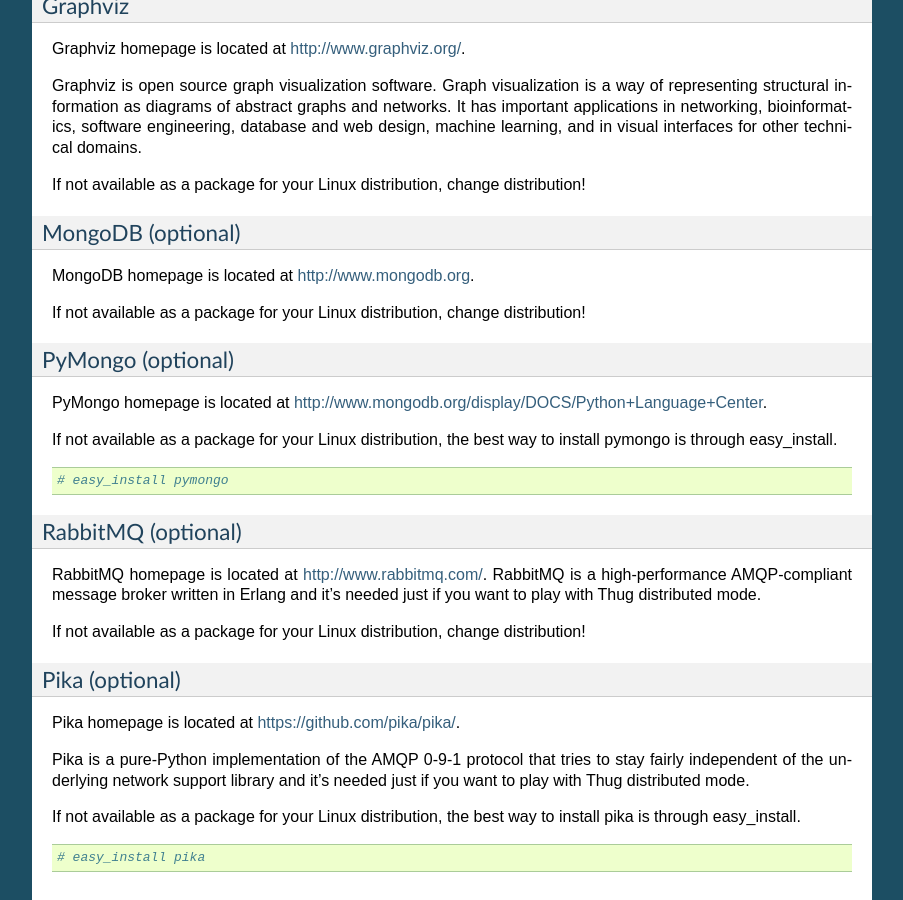
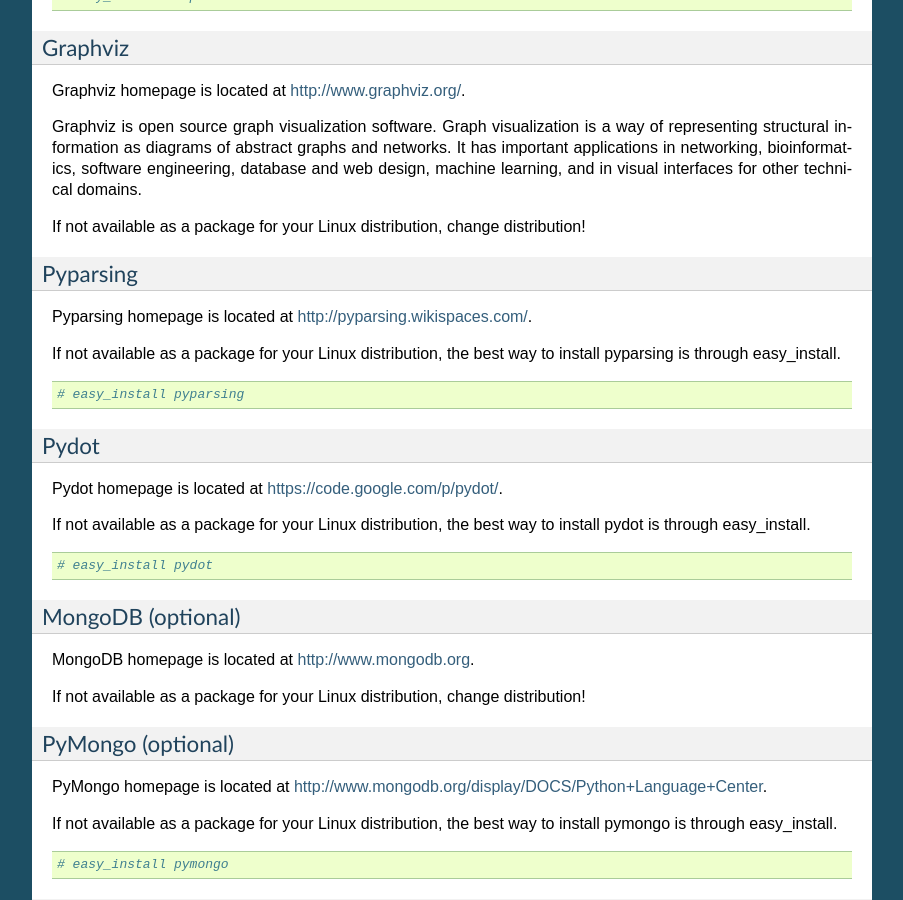
Before and after one commit to buffer/thug, a Sphinx documentation site: the page built from doc/source/build.rst, in a window 1280 px wide and 900 px high, scrolled down 3663 px. Shown: the whole window, without its empty margins (198-1101 px from the left). Built offline with Sphinx 7.4.7, drawn with Linux system fonts in a browser that asks for light colours; some of the changed text lies outside the part shown.

Commit message:
Documentation update

```diff
--- a/doc/source/build.rst
+++ b/doc/source/build.rst
@@ -17,12 +17,15 @@
 * Chardet
 * httplib2
 * Cssutils
+* Graphviz
+* Pyparsing
+* Pydot
 * Zope interface
 * MongoDB (optional)
 * PyMongo (optional)
 * RabbitMQ (optional)
 * Pika (optional)
-* Graphviz (optional)
+
 
 Installation
 ------------
@@ -261,6 +264,33 @@
 
 If not available as a package for your Linux distribution, change distribution!
 
+
+Pyparsing
+^^^^^^^^^
+
+Pyparsing homepage is located at http://pyparsing.wikispaces.com/.
+
+If not available as a package for your Linux distribution, the best way
+to install pyparsing is through easy_install.
+
+.. code-block:: sh
+
+        # easy_install pyparsing
+
+
+Pydot
+^^^^^
+
+Pydot homepage is located at https://code.google.com/p/pydot/.
+
+If not available as a package for your Linux distribution, the best way
+to install pydot is through easy_install.
+
+.. code-block:: sh
+
+        # easy_install pydot
+
+
 MongoDB (optional)
 ^^^^^^^^^^^^^^^^^^
 
```
Also changed, not shown: 1 other file.
